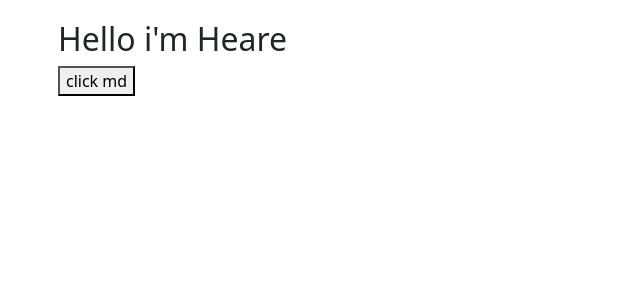
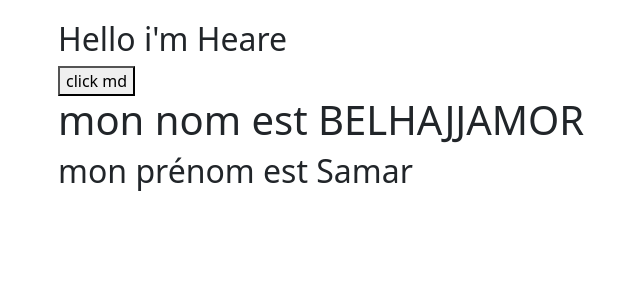
Before and after one commit to belhajjamorsamar/React_js, a React (Create React App) app: page / in a window 1280 px wide. Shown: the top 300 px of the page, without its empty margins (24-664 px from the left). Built offline with nearby package versions, Linux system fonts and the light colour scheme.

Commit message:
des composants dans des composant

```diff
--- a/src/components/App.js
+++ b/src/components/App.js
@@ -2,6 +2,16 @@ import React from 'react'
 import Header from './Header'
 import Team from './Team'
 
+
+function MonCompsant(){
+return (
+  <div>
+<h1> mon nom est BELHAJJAMOR </h1>
+<h2>mon prénom est Samar</h2>
+  </div>
+);
+
+}
 
 function App(){
   function apple(){
@@ -11,6 +21,7 @@ function App(){
     <div className='container'>
       <h2>Hello i'm Heare</h2>
    <button onClick={apple}>click md</button>
+   <MonCompsant/>
     </div>
   );}
 export default App;
```
